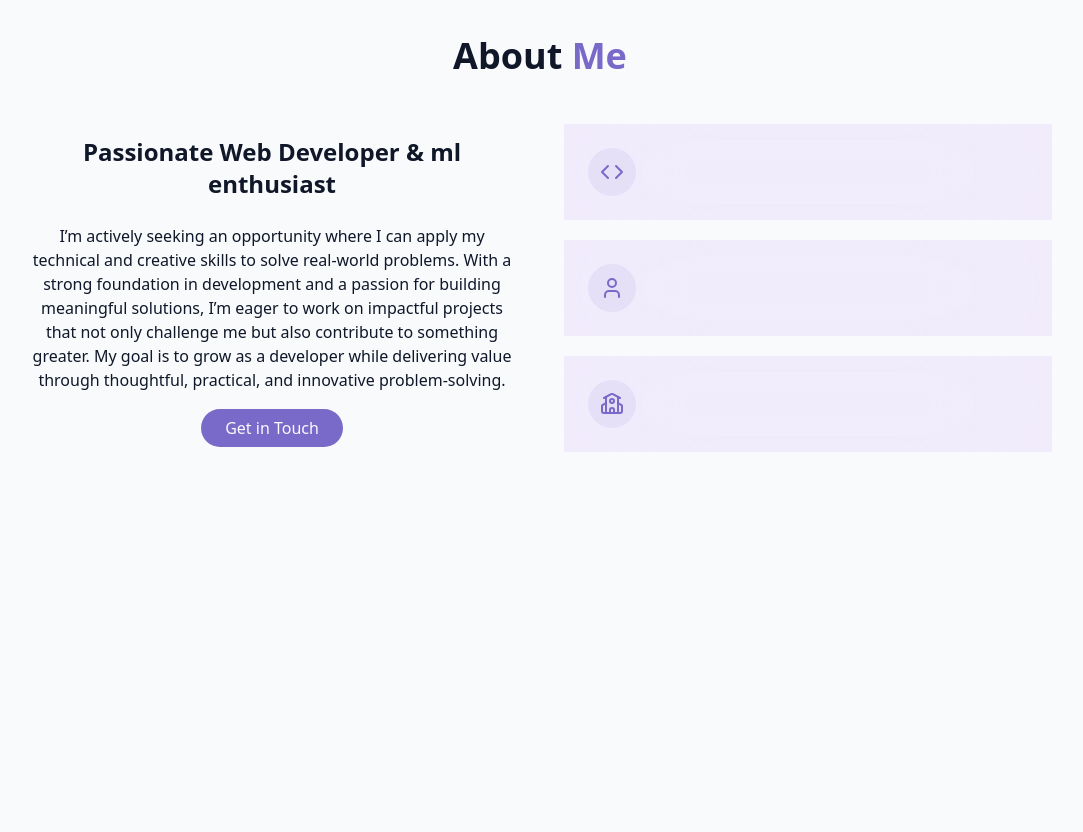
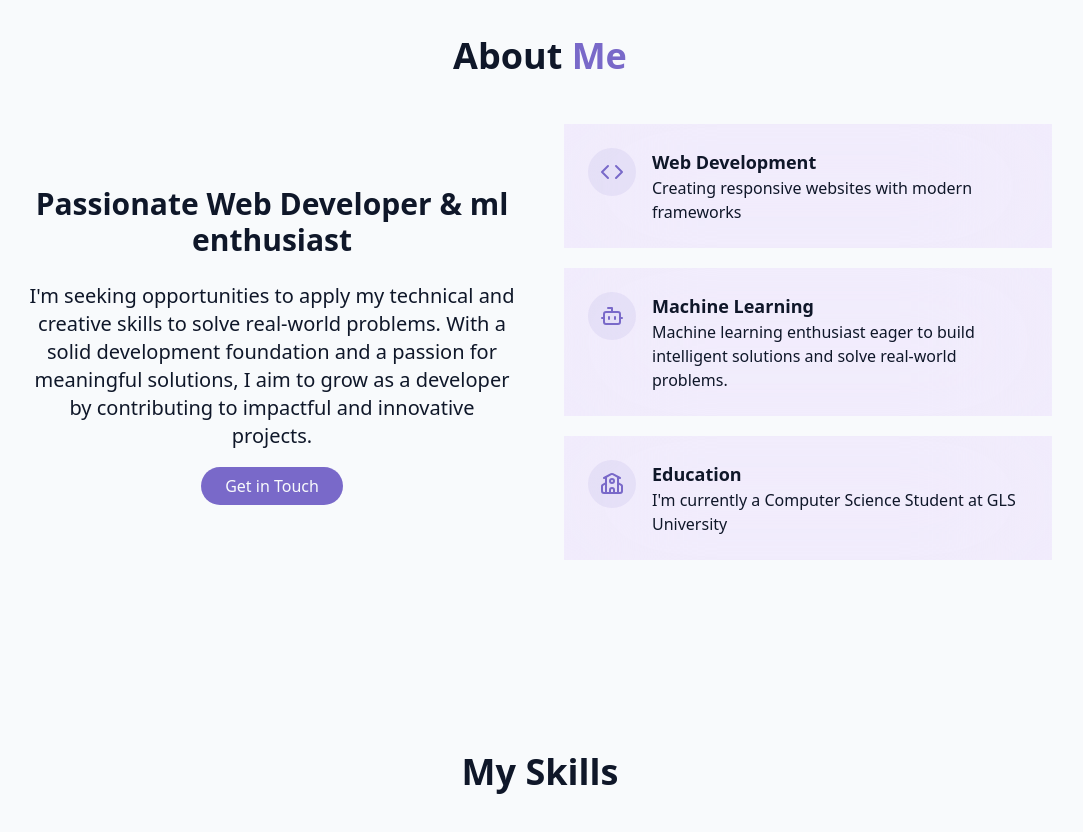
Before and after one commit to Dhruv0551/My-Portfolio, a React (Vite) app: page / in a window 1280 px wide. Shown: the part 860-1692 px from the top of the page, without its empty margins (100-1183 px from the left). Before the commit the page ends 1408 px from the top, so only its background shows below. Built offline with nearby package versions, Linux system fonts and the light colour scheme.

Commit message:
Finished working on About Section

```diff
--- a/src/components/About.jsx
+++ b/src/components/About.jsx
@@ -1,4 +1,4 @@
-import { Building, Building2, Code, School, User } from "lucide-react";
+import { Bot, Building, Building2, Code, School, User } from "lucide-react";
 import React from "react";
 
 function About() {
@@ -10,17 +10,15 @@ function About() {
         </h2>
         <div className="grid grid-cols-1 md:grid-cols-2 gap-12 items-center">
           <div className="space-y-6 ">
-            <h3 className="text-2xl font-semibold">
+            <h3 className="text-3xl font-semibold">
               Passionate Web Developer & ml enthusiast
             </h3>
-            <p className="text-muted-foreground">
-              I’m actively seeking an opportunity where I can apply my technical
-              and creative skills to solve real-world problems. With a strong
-              foundation in development and a passion for building meaningful
-              solutions, I’m eager to work on impactful projects that not only
-              challenge me but also contribute to something greater. My goal is
-              to grow as a developer while delivering value through thoughtful,
-              practical, and innovative problem-solving.
+            <p className="text-muted-foreground text-xl">
+              I'm seeking opportunities to apply my technical and creative
+              skills to solve real-world problems. With a solid development
+              foundation and a passion for meaningful solutions, I aim to grow
+              as a developer by contributing to impactful and innovative
+              projects.
             </p>
 
             <div>
@@ -31,23 +29,44 @@ function About() {
           </div>
           <div className="grid grid-cols-1 gap-5 ">
             <div className="gradient-border p-6 card-hover bg-purple-400/10 backdrop-blur-3xl">
-              <div className="flex items-start gap-4">
-                <div className="p-3 rounded-full bg-primary/10">
+              <div className="flex flex-row items-start gap-4">
+                <div className="p-3 rounded-full bg-primary/10 flex items-center justify-center">
                   <Code className="text-primary h-6 w-6" />
+                </div>
+                <div className="flex flex-col justify-start text-left">
+                  <h4 className="font-semibold text-lg">Web Development</h4>
+                  <p className="text-muted-foreground">
+                    Creating responsive websites with modern frameworks
+                  </p>
                 </div>
               </div>
             </div>
-            <div className="gradient-border p-6 card-hover backdrop-blur-3xl bg-purple-400/10">
-              <div className="flex items-start gap-4">
-                <div className="p-3 rounded-full bg-primary/10">
-                  <User className="text-primary h-6 w-6" />
+
+            <div className="gradient-border p-6 card-hover bg-purple-400/10 backdrop-blur-3xl">
+              <div className="flex flex-row items-start gap-4">
+                <div className="p-3 rounded-full bg-primary/10 flex items-center justify-center">
+                  <Bot className="text-primary h-6 w-6" />
+                </div>
+                <div className="flex flex-col justify-start text-left">
+                  <h4 className="font-semibold text-lg">Machine Learning</h4>
+                  <p className="text-muted-foreground">
+                    Machine learning enthusiast eager to build intelligent
+                    solutions and solve real-world problems.
+                  </p>
                 </div>
               </div>
             </div>
-            <div className="gradient-border p-6 card-hover backdrop-blur-3xl bg-purple-400/10">
-              <div className="flex items-start gap-4">
-                <div className="p-3 rounded-full bg-primary/10">
+
+            <div className="gradient-border p-6 card-hover bg-purple-400/10 backdrop-blur-3xl">
+              <div className="flex flex-row items-start gap-4">
+                <div className="p-3 rounded-full bg-primary/10 flex items-center justify-center">
                   <School className="text-primary h-6 w-6" />
+                </div>
+                <div className="flex flex-col justify-start text-left">
+                  <h4 className="font-semibold text-lg">Education</h4>
+                  <p className="text-muted-foreground">
+                    I'm currently a Computer Science Student at GLS University
+                  </p>
                 </div>
               </div>
             </div>
--- a/src/components/Main.jsx
+++ b/src/components/Main.jsx
@@ -5,6 +5,7 @@ import Starsbg from "./Starsbg";
 import Navbar from "./Navbar";
 import Hero from "./Hero";
 import About from "./About";
+import Skills from "./Skills";
 
 function Main() {
   return (
@@ -20,6 +21,7 @@ function Main() {
       {/* hero */}
       <Hero />
       <About />
+      <Skills />
 
       {/* footer */}
     </div>
--- a/src/components/Navbar.jsx
+++ b/src/components/Navbar.jsx
@@ -34,7 +34,7 @@ const Navbar = () => {
           className="text-xl font-bold text-primary flex items-center"
           href="#hero"
         >
-          <span className="relative z-10">
+          <span className="relative z-10 ml-10">
             <span className="text-glow text-foreground"> Dhruv </span> Kapure
           </span>
         </a>
--- /dev/null
+++ b/src/components/Skills.jsx
@@ -0,0 +1,33 @@
+import React from "react";
+
+const skills = [
+  { name: "HTML", category: "frontend" },
+  { name: "CSS", category: "frontend" },
+  { name: "Javascript", category: "frontend" },
+  { name: "JQuery", category: "frontend" },
+  { name: "XML", category: "frontend" },
+  { name: "React JS", category: "frontend" },
+  { name: "C++", category: "backend" },
+  { name: "Java", category: "backend" },
+  { name: "Python", category: "backend" },
+  { name: "Node Js", category: "backend" },
+  { name: "Express Js", category: "backend" },
+  { name: "Mysql", category: "backend" },
+  { name: "Git/GitHub", category: "tools" },
+  { name: "Vs Code", category: "tools" },
+  { name: "Git/GitHub", category: "tools" },
+];
+
+function Skills() {
+  return (
+    <section id="skills" className="py-24 px-24 relative bg-secondary/30">
+      <div className="container mx-auto max-w-5xl">
+        <h2 className="text-3xl md:text-4xl font-bold text-center mb-12">
+          My <span>Skills</span>
+        </h2>
+      </div>
+    </section>
+  );
+}
+
+export default Skills;
--- a/src/components/theme.jsx
+++ b/src/components/theme.jsx
@@ -3,7 +3,7 @@ import { useEffect, useState } from "react";
 import { cn } from "@/lib/utils";
 
 const Theme = () => {
-  const [isDarkMode, setIsDarkMode] = useState(false);
+  const [isDarkMode, setIsDarkMode] = useState(true);
 
   useEffect(() => {
     const storedTheme = localStorage.getItem("theme");
```
